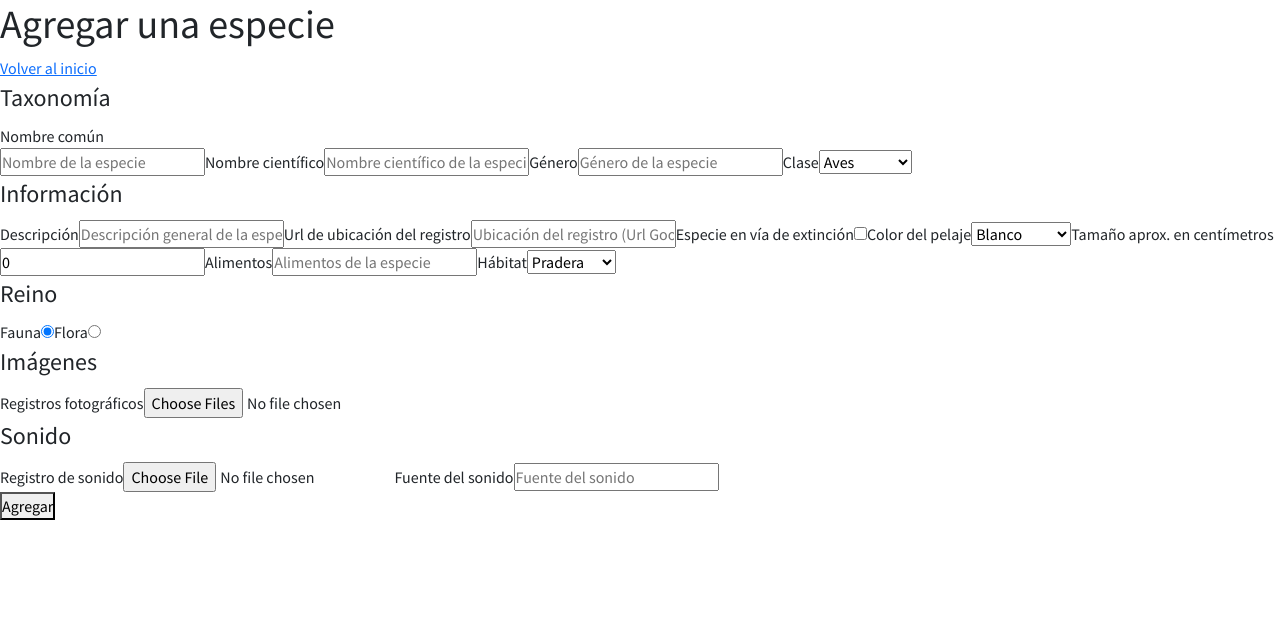
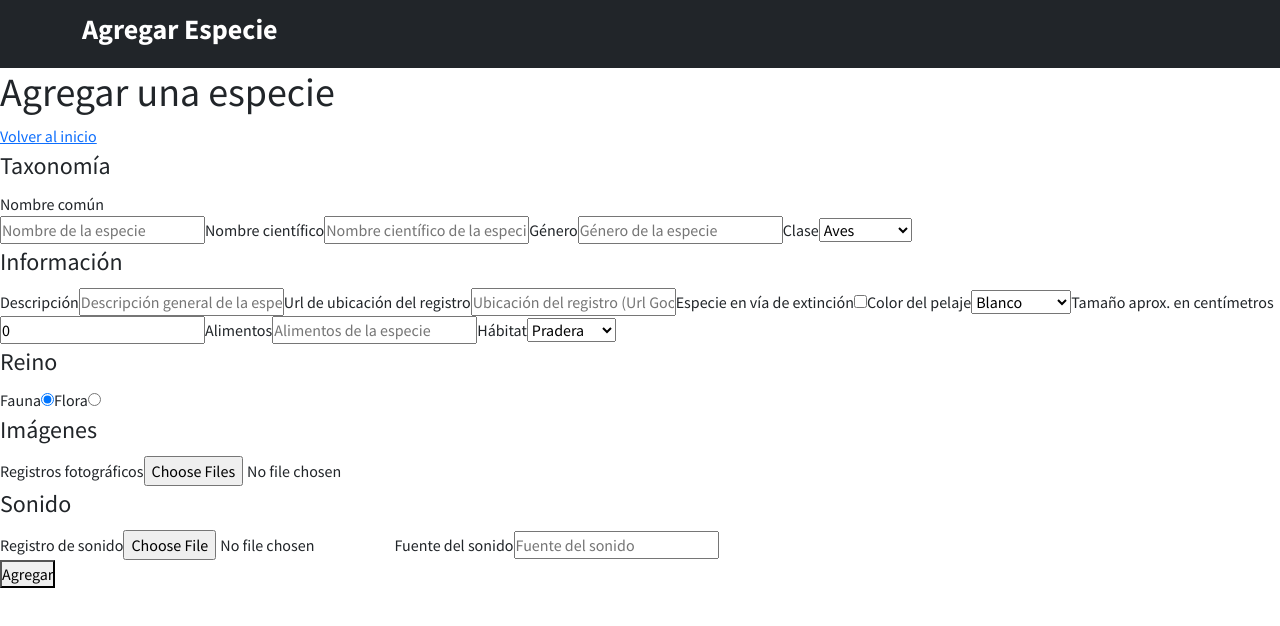
Before and after one commit to JoseGomez14/FDC-Admin-Project, a React (Create React App) app: page /create in a window 1280 px wide. Shown: the top 626 px of the page. Built offline with nearby package versions, Linux system fonts and the light colour scheme; no server answers; sample sign-in values are in the browser's storage.

Commit message:
Update navbar

```diff
--- a/src/App.js
+++ b/src/App.js
@@ -27,9 +27,9 @@ function App() {
 
   return (
     <div className="App">
-      <Navbar />
+      <Navbar brand='FDC' title='Administrador | Fuera de Contexto' full={true}/>
       <h3 className='my-4'><b>Especies registradas</b></h3>
-      <Container style={{minHeight: '70vh'}}>
+      <Container style={{minHeight: '68.5vh'}}>
         {loadState &&
           <Row>
             <Col>
--- a/src/components/create/Create.jsx
+++ b/src/components/create/Create.jsx
@@ -6,6 +6,7 @@ import { v4 as uuidv4 } from 'uuid';
 import { collection, addDoc, updateDoc } from 'firebase/firestore';
 import { NavLink } from 'react-router-dom';
 import SpecieForm from '../SpecieForm';
+import Navbar from '../main/Navbar';
 
 /**
  * Create es un componente de React que se encarga de gestionar la creación de
@@ -133,6 +134,7 @@ const Create = () => {
 
     return (
         <>
+            <Navbar brand='Agregar Especie' title= 'Agregar una especie | FDC' full={false}/>
             <h1>Agregar una especie</h1>
             <NavLink to={'/'}>Volver al inicio</NavLink>
             <SpecieForm
--- a/src/components/main/Navbar.jsx
+++ b/src/components/main/Navbar.jsx
@@ -14,7 +14,7 @@ import { faPlus, faSignOutAlt } from '@fortawesome/free-solid-svg-icons';
  *
  * @returns Retorna el Navbar
  */
-const Navbar = () => {
+const Navbar = ({brand, title, full}) => {
     const navigate = useNavigate();
 
     /**
@@ -32,11 +32,13 @@ const Navbar = () => {
     return (
         <NavbarB bg='dark' variant='dark'>
             <Container>
-                <NavbarB.Brand as={NavLink} to={'/'} title='Administrador | Fuera de Contexto'><b>FDC</b></NavbarB.Brand>
-                <Nav>
-                    <Button variant='success' as={NavLink} to={'/create'} className='me-3'><FontAwesomeIcon icon={faPlus}/> Crear</Button>
-                    <Button variant='danger' onClick={handleLogout} title='Cerrar Sesión'><FontAwesomeIcon icon={faSignOutAlt}/> Salir</Button>
-                </Nav>
+                <NavbarB.Brand as={NavLink} to={'/'} title={title}><h3><b>{brand}</b></h3></NavbarB.Brand>
+                {full &&
+                    <Nav>
+                        <Button variant='success' as={NavLink} to={'/create'} className='me-3'><FontAwesomeIcon icon={faPlus}/> Crear</Button>
+                        <Button variant='danger' onClick={handleLogout} title='Cerrar Sesión'><FontAwesomeIcon icon={faSignOutAlt}/> Salir</Button>
+                    </Nav>
+                }
             </Container>
         </NavbarB>
     );
```
